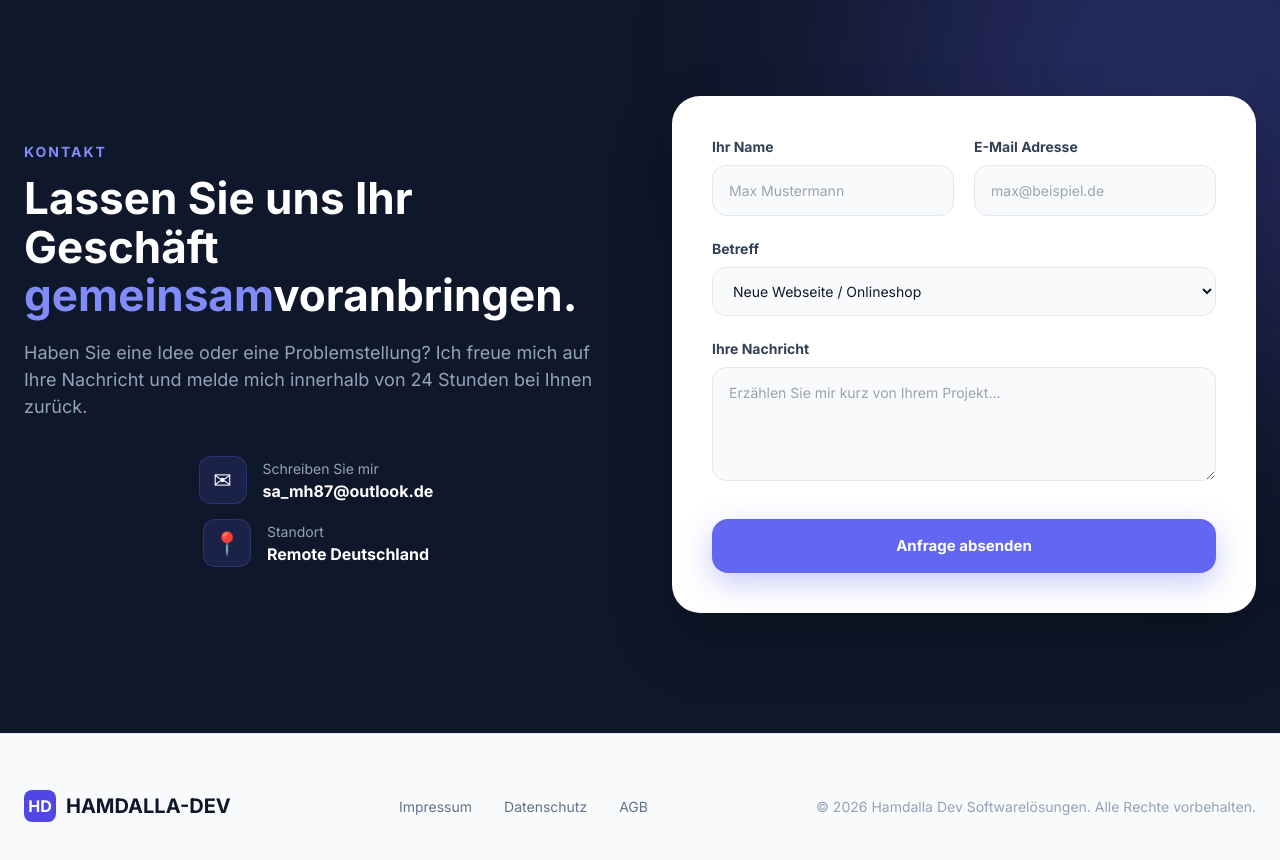
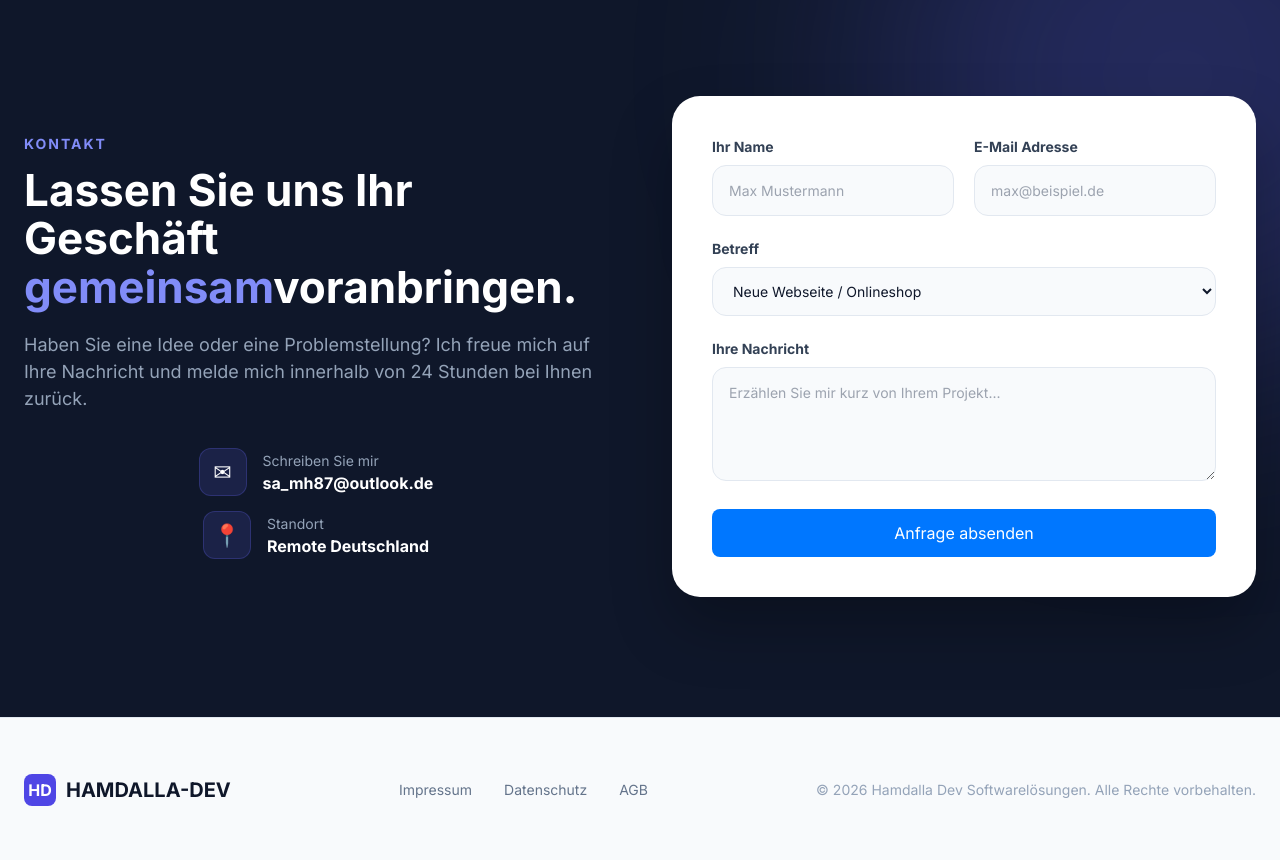
Before and after one commit to Sameh-Hamdalla/hamdalla-dev, a React (Vite) app: page / in a window 1280 px wide. Shown: the part 2440-3300 px from the top of the page. Built offline with nearby package versions, Linux system fonts and the light colour scheme; no server answers.

Commit message:
Besser Kommentare hinzufügt

```diff
--- a/src/components/kontakt/Contact.css
+++ b/src/components/kontakt/Contact.css
@@ -177,20 +177,13 @@ textarea:focus {
 
 /* ===== Button ===== */
 .submit-btn {
-  margin-top: 10px;
-  padding: 16px;
-  border: none;
-  border-radius: 16px;
-
-  background: #6366f1;
+  display: inline-block;
+  padding: 12px 20px;
+  background-color: #0077ff;
   color: white;
-
-  font-weight: 700;
-  font-size: 15px;
-  cursor: pointer;
-
-  box-shadow: 0 10px 30px rgba(99,102,241,0.35);
-  transition: all 0.2s ease;
+  text-decoration: none;
+  border-radius: 8px;
+  align-items: center;
 }
 
 .submit-btn:hover {
--- a/src/components/kontakt/Contact.tsx
+++ b/src/components/kontakt/Contact.tsx
@@ -1,56 +1,137 @@
-import React from "react";
+import React, { useRef } from "react";
 import "./Contact.css";
 import wa from "../../assets/wa.png";
+import emailjs from "@emailjs/browser";
 
 /**
  * Contact Component
  *
- * Displays the contact section of the website.
+ * Diese Komponente zeigt:
+ * - Kontaktinformationen (links)
+ * - Ein Kontaktformular (rechts)
  *
- * Features:
- * - Introductory contact text
- * - Email contact information
- * - Location information
- * - Contact form for user inquiries
- *
- * This component is part of the landing page and
- * allows potential clients to get in touch.
+ * Ziel:
+ * Wenn das Formular abgeschickt wird,
+ * soll EmailJS eine E-Mail versenden – ohne Backend.
  */
 const Contact: React.FC = () => {
+
+  /**
+   * formRef ist eine Referenz auf das echte HTML-Formular.
+   *
+   * Warum brauchen wir das?
+   * EmailJS benötigt das echte <form>-Element,
+   * um alle Felder mit name="..." auszulesen.
+   *
+   * HTMLFormElement | null bedeutet:
+   * - Es wird ein echtes <form> sein
+   * - Am Anfang ist es noch null (bevor React gerendert hat)
+   */
+  const formRef = useRef<HTMLFormElement | null>(null);
+
+
+  /**
+   * Diese Funktion wird aufgerufen,
+   * wenn das Formular abgeschickt wird.
+   *
+   * e = Event-Objekt vom Formular
+   */
+  const sendEmail = (e: React.FormEvent<HTMLFormElement>) => {
+
+    /**
+     * Verhindert das Standard-Verhalten des Formulars.
+     *
+     * Normalerweise würde:
+     * - die Seite neu laden
+     * - oder ein Redirect passieren
+     *
+     * Das wollen wir NICHT.
+     */
+    e.preventDefault();
+
+    /**
+     * Sicherheitscheck:
+     * Falls das Formular noch nicht existiert,
+     * beenden wir die Funktion sofort.
+     */
+    if (!formRef.current) return;
+
+
+    /**
+     * Jetzt senden wir die Daten an EmailJS.
+     *
+     * sendForm() liest automatisch:
+     * - alle Felder mit name="..."
+     * - erstellt daraus ein Objekt
+     * - füllt das Template
+     * - sendet die E-Mail
+     */
+    emailjs
+      .sendForm(
+        "service_8l5sbx5",       // Meine Service ID (Gmail-Verbindung)
+        "template_pg0whwh",      // Meine Template ID (E-Mail Vorlage)
+        formRef.current,         // Das echte <form>-Element
+        "xs4NNYHVqLoEiUXeY"       //Meine Public Key (Projekt-Schlüssel)
+      )
+
+      /**
+       * .then() läuft, wenn alles erfolgreich war.
+       */
+      .then(() => {
+        alert("✅ Nachricht wurde gesendet!");
+
+        /**
+         * reset() leert alle Eingabefelder.
+         */
+        formRef.current?.reset();
+      })
+
+      /**
+       * .catch() läuft, wenn ein Fehler passiert ist.
+       * Zum Beispiel:
+       * - falsche IDs
+       * - kein Internet
+       * - Template falsch
+       */
+      .catch((err) => {
+        console.log("EmailJS error:", err);
+        alert("❌ Fehler beim Senden. Bitte später erneut versuchen.");
+      });
+  };
+
   return (
+
     /**
-     * Main contact section wrapper.
-     * Contains both informational text and contact form.
+     * Haupt-Container der Kontaktsektion
      */
     <section id="contact" className="contact">
 
-      {/* Background glow effect for visual styling */}
+      {/* Dekoratives Hintergrund-Element */}
       <div className="contact-glow"></div>
 
       <div className="contact-container">
         <div className="contact-grid">
 
-          {/* ===== Left Content Area (Contact Information) ===== */}
+          {/* ===================== */}
+          {/* Linke Seite: Infos   */}
+          {/* ===================== */}
           <div className="contact-left">
 
-            {/* Section headline */}
             <h2 className="contact-kicker">Kontakt</h2>
 
-            {/* Main value proposition */}
             <h3 className="contact-title">
               Lassen Sie uns Ihr Geschäft
               <span className="accent"> gemeinsam</span>
               voranbringen.
             </h3>
 
-            {/* Short description text */}
             <p className="contact-desc">
               Haben Sie eine Idee oder eine Problemstellung?
               Ich freue mich auf Ihre Nachricht und melde mich
               innerhalb von 24 Stunden bei Ihnen zurück.
             </p>
 
-            {/* ===== Contact Info Blocks ===== */}
+            {/* Kontaktinformationen */}
             <div className="contact-info contact-links">
 
               {/* Email Block */}
@@ -61,7 +142,7 @@ const Contact: React.FC = () => {
                   <p className="info-label">Schreiben Sie mir</p>
 
                   <div className="info-value">
-                    {/* Clickable mail link */}
+                    {/* mailto öffnet nur das Mailprogramm */}
                     <a href="mailto:sa_mh87@outlook.de">
                       sa_mh87@outlook.de
                     </a>
@@ -69,7 +150,7 @@ const Contact: React.FC = () => {
                 </div>
               </div>
 
-              {/* Location Block */}
+              {/* Standort */}
               <div className="info-item">
                 <div className="info-icon">📍</div>
 
@@ -82,45 +163,86 @@ const Contact: React.FC = () => {
             </div>
           </div>
 
-          {/* ===== Right Content Area (Contact Form) ===== */}
+
+          {/* ===================== */}
+          {/* Rechte Seite: Formular */}
+          {/* ===================== */}
           <div className="contact-card">
 
-            <form className="contact-form">
+            {/*
+              WICHTIG:
+              ref verbindet das Formular mit formRef
+              onSubmit ruft sendEmail auf
+            */}
+            <form
+              ref={formRef}
+              onSubmit={sendEmail}
+              className="contact-form"
+            >
 
-              {/* Name + Email Grid */}
+              {/* Name + Email */}
               <div className="form-grid">
+
                 <div>
                   <label>Ihr Name</label>
-                  <input type="text" placeholder="Max Mustermann" />
+
+                  {/*
+                    name="name" ist extrem wichtig!
+                    EmailJS liest nur Felder mit name=""
+                  */}
+                  <input
+                    type="text"
+                    name="name"
+                    placeholder="Max Mustermann"
+                    required
+                  />
                 </div>
 
                 <div>
                   <label>E-Mail Adresse</label>
-                  <input type="email" placeholder="max@beispiel.de" />
+
+                  <input
+                    type="email"
+                    name="email"
+                    placeholder="max@beispiel.de"
+                    required
+                  />
                 </div>
               </div>
 
-              {/* Subject selection */}
+              {/* Betreff */}
               <div>
                 <label>Betreff</label>
-                <select>
-                  <option>Neue Webseite / Onlineshop</option>
-                  <option>Webseiteoptimierung</option>
-                  <option>Landingpage</option>
-                  <option>Sonstiges</option>
+
+                <select name="subject" required>
+                  <option value="Neue Webseite / Onlineshop">
+                    Neue Webseite / Onlineshop
+                  </option>
+                  <option value="Webseiteoptimierung">
+                    Webseiteoptimierung
+                  </option>
+                  <option value="Landingpage">
+                    Landingpage
+                  </option>
+                  <option value="Sonstiges">
+                    Sonstiges
+                  </option>
                 </select>
               </div>
 
-              {/* Message textarea */}
+              {/* Nachricht */}
               <div>
                 <label>Ihre Nachricht</label>
+
                 <textarea
+                  name="message"
                   rows={4}
                   placeholder="Erzählen Sie mir kurz von Ihrem Projekt..."
+                  required
                 />
               </div>
 
-              {/* Submit button */}
+              {/* Submit Button */}
               <button type="submit" className="submit-btn">
                 Anfrage absenden
               </button>
```
